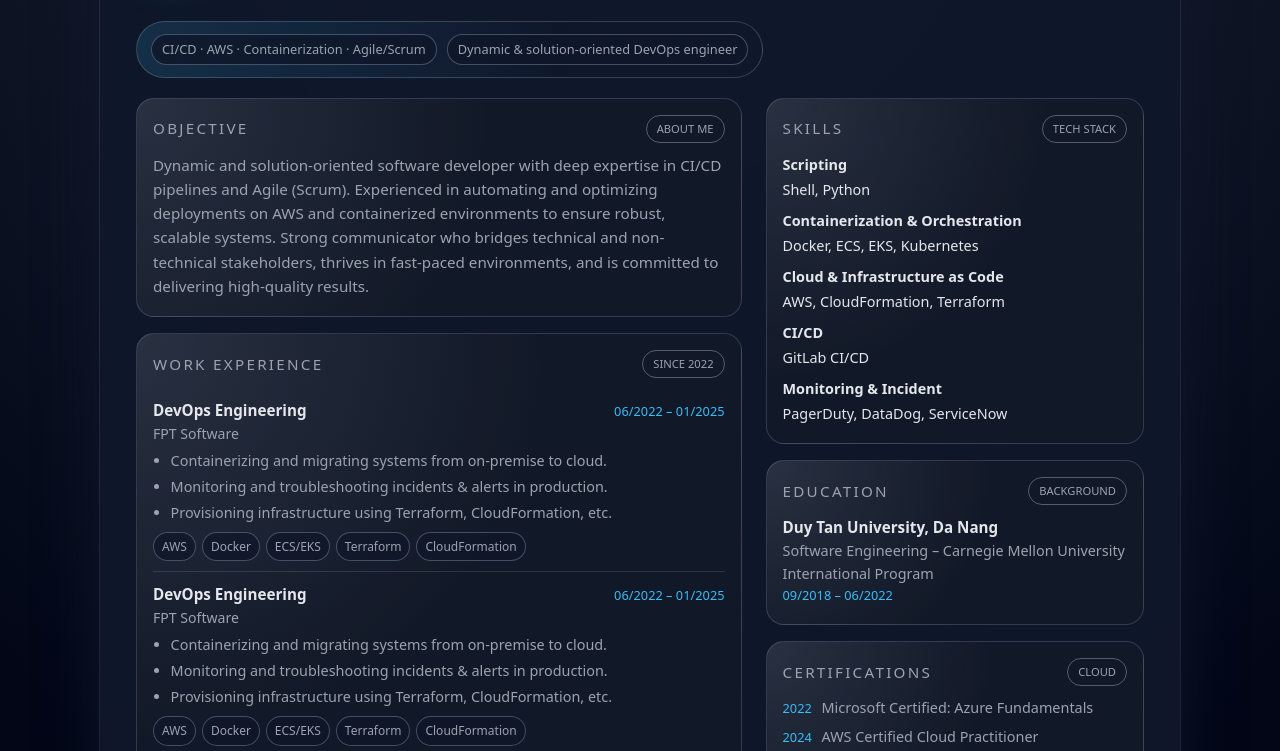
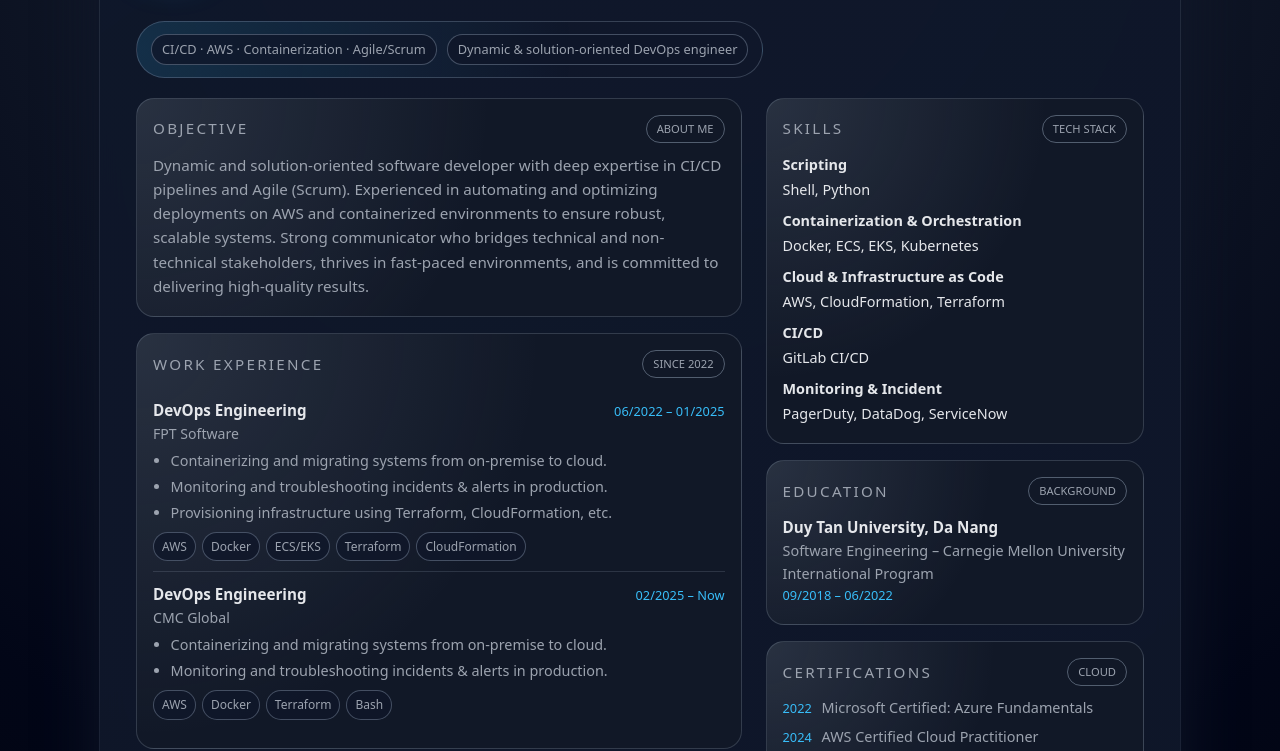
Before and after one commit to Hymeno-Ran/CV, a plain HTML site: page index.html in a window 1280 px wide. Shown: the part 157-908 px from the top of the page. Drawn offline with Linux system fonts and the light colour scheme.

Commit message:
Update experience details in index.html

```diff
--- a/index.html
+++ b/index.html
@@ -409,21 +409,19 @@
               <div class="exp-header">
                 <div>
                   <div class="exp-position">DevOps Engineering</div>
-                  <div class="exp-company">FPT Software</div>
+                  <div class="exp-company">CMC Global</div>
                 </div>
-                <div class="exp-time">06/2022 – 01/2025</div>
+                <div class="exp-time">02/2025 – Now</div>
               </div>
               <ul>
                 <li>Containerizing and migrating systems from on-premise to cloud.</li>
                 <li>Monitoring and troubleshooting incidents & alerts in production.</li>
-                <li>Provisioning infrastructure using Terraform, CloudFormation, etc.</li>
               </ul>
               <div class="chip-row">
                 <span class="chip">AWS</span>
                 <span class="chip">Docker</span>
-                <span class="chip">ECS/EKS</span>
                 <span class="chip">Terraform</span>
-                <span class="chip">CloudFormation</span>
+                <span class="chip">Bash</span>
               </div>
             </div>
           </div>
```
